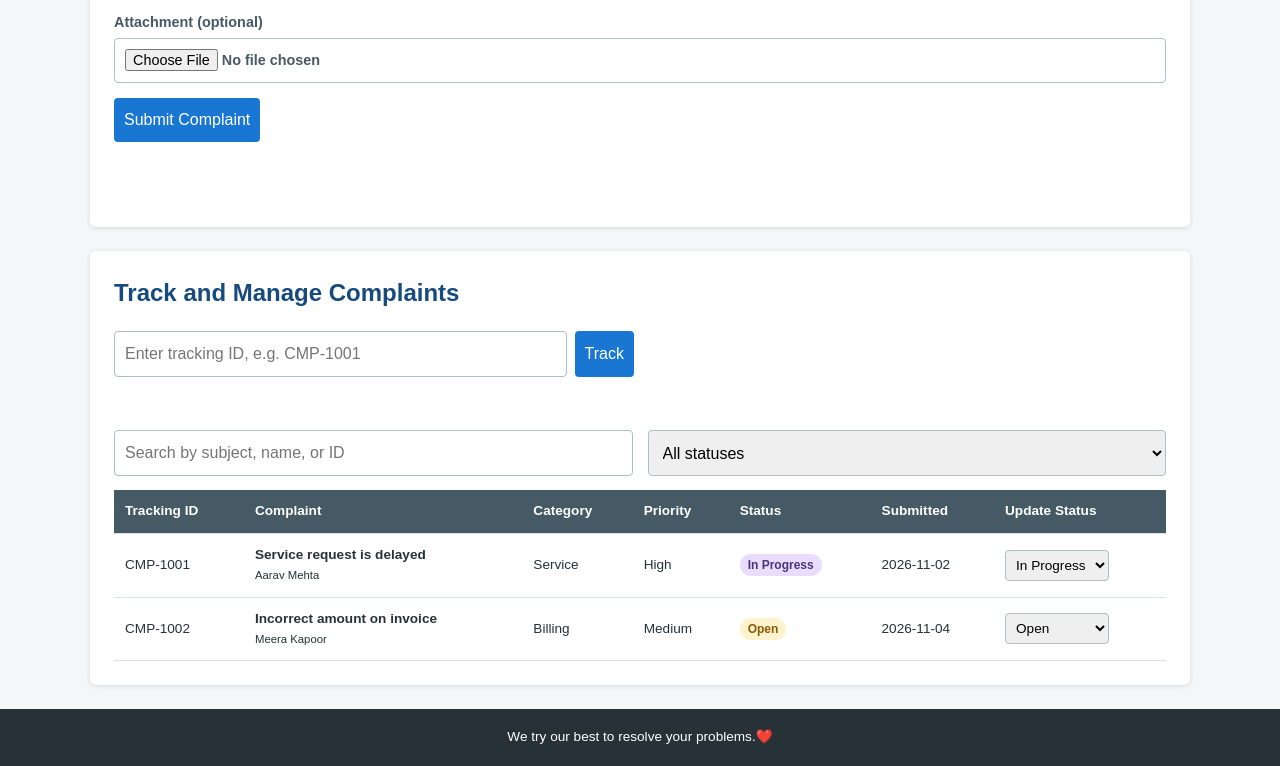
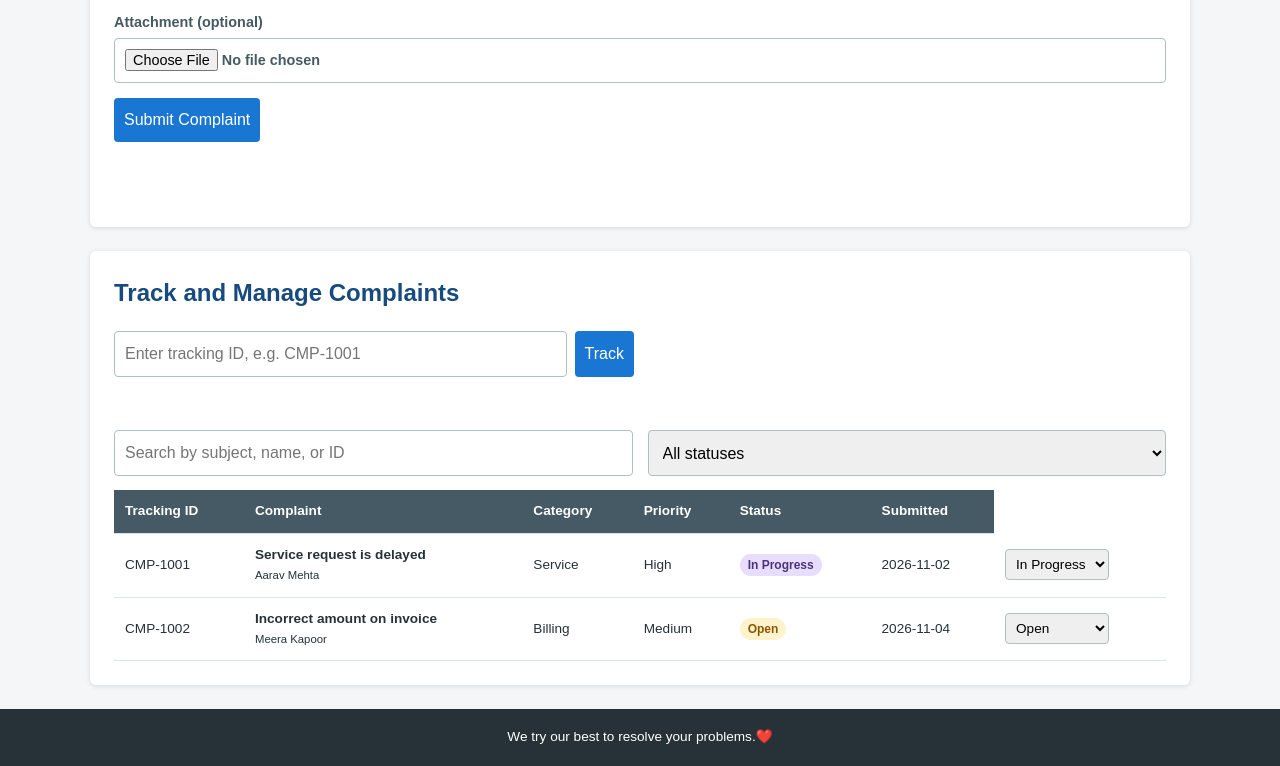
Before and after one commit to rohanxsharmax/complaint-portal, a plain HTML site: page index.html in a window 1280 px wide. Shown: the part 809-1575 px from the top of the page. Drawn offline with Linux system fonts and the light colour scheme.

Commit message:
Remove 'Update Status' column from table

```diff
--- a/index.html
+++ b/index.html
@@ -101,7 +101,6 @@
               <th>Priority</th>
               <th>Status</th>
               <th>Submitted</th>
-              <th>Update Status</th>
             </tr>
           </thead>
           <tbody id="complaintsBody"></tbody>
```
